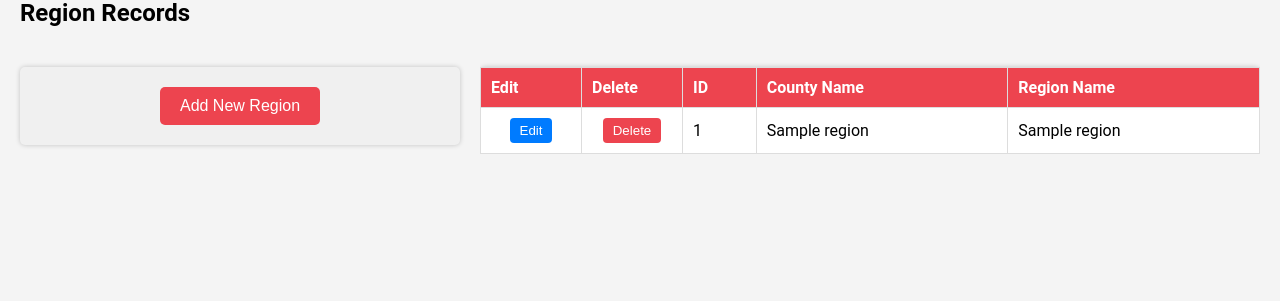
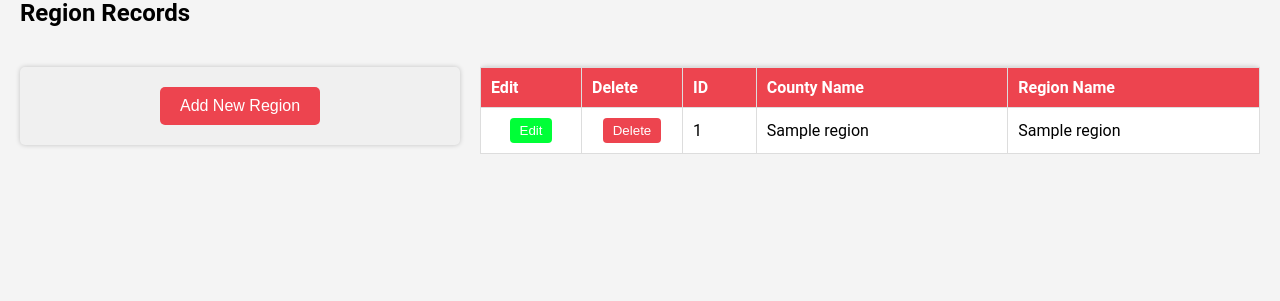
Before and after one commit to PiekoRocks/StreamLine, a Flask app: page /regions in a window 1280 px wide. Shown: the part 203-504 px from the top of the page. Run offline with Flask 3, Linux system fonts and the light colour scheme; tables that the repository leaves empty hold one stand-in row (values such as "Sample post").

Commit message:
test green edit button

```diff
--- a/static/style.css
+++ b/static/style.css
@@ -251,7 +251,7 @@ input[type="submit"]:hover {
 
 /* Specific styles for edit buttons */
 .edit-button {
-    background-color: #007BFF;
+    background-color: #00ff37;
     color: white;
     border: none;
     padding: 5px 10px;
```
